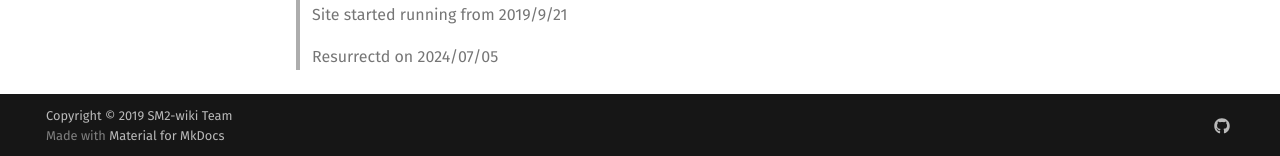
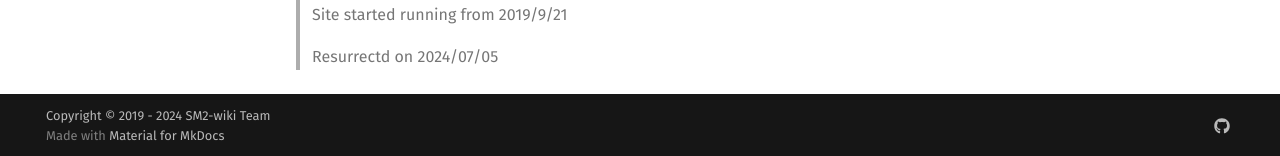
Before and after one commit to SM2-wiki/SM2-wiki, an MkDocs documentation site: the page built from docs/index.md, in a window 1280 px wide and 900 px high, scrolled down 789 px. Shown: the part 741-897 px from the top of the window. Built offline with MkDocs 1.6.1 and Material for MkDocs 9.7.7, drawn with Linux system fonts in a browser that asks for light colours; comment, search, counter and statistics services are not loaded.

Commit message:
update copyright information

```diff
--- a/mkdocs.yml
+++ b/mkdocs.yml
@@ -8,7 +8,7 @@ repo_url: 'https://github.com/SM2-wiki/SM2-wiki'
 edit_uri: 'edit/master/docs/'
 
 
-copyright: 'Copyright &copy; 2019 SM2-wiki Team'
+copyright: 'Copyright &copy; 2019 - 2024 SM2-wiki Team'
 
 
 nav:
```
